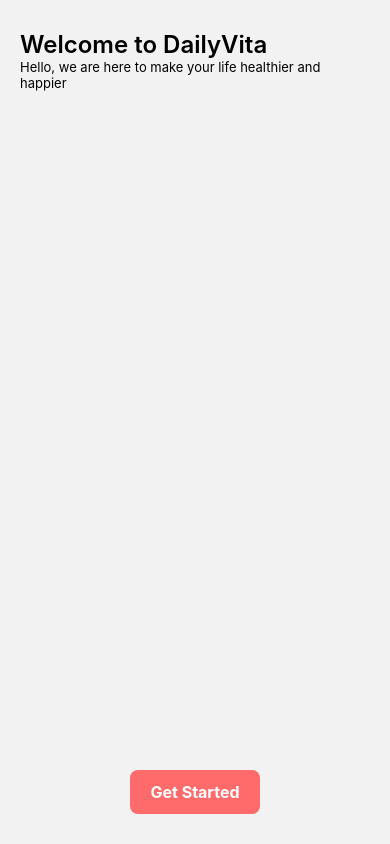
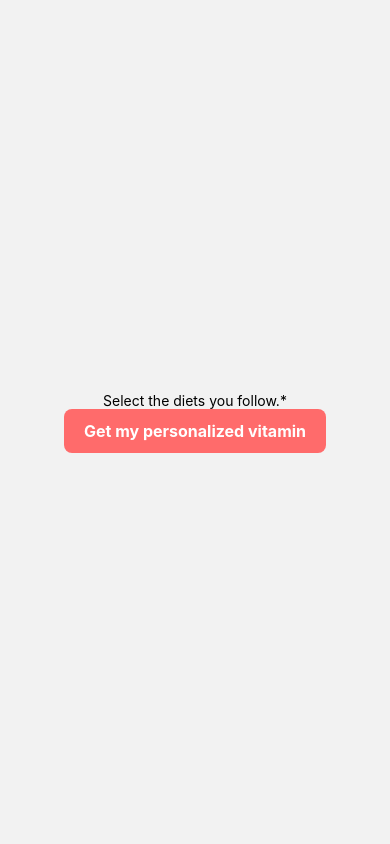
Before and after one commit to shyawn/State-Management, a React Native app: screen /Lifestyle in a window 390 px wide. Built offline with nearby package versions, Linux system fonts and the light colour scheme.

Commit message:
feat: create lifestyle page

```diff
--- a/App.tsx
+++ b/App.tsx
@@ -6,6 +6,7 @@
 import HealthConcern from './src/pages/HealthConcern';
 import Diet from './src/pages/Diet';
 import Allergies from './src/pages/Allergies';
+import Lifestyle from './src/pages/Lifestyle';
 
 function App(): React.JSX.Element {
   // type RootStackParamList = {
@@ -25,6 +26,7 @@
         <Stack.Screen name="HealthConcern" component={HealthConcern} />
         <Stack.Screen name="Diet" component={Diet} />
         <Stack.Screen name="Allergies" component={Allergies} />
+        <Stack.Screen name="Lifestyle" component={Lifestyle} />
       </Stack.Navigator>
     </NavigationContainer>
   );
--- /dev/null
+++ b/src/pages/Lifestyle.tsx
@@ -0,0 +1,17 @@
+import {View, Text} from 'react-native';
+import React from 'react';
+import {useNavigation} from '@react-navigation/native';
+import Button from '../components/Button';
+
+export default function Lifestyle() {
+  const navigation = useNavigation();
+  const handlePress = () => {
+    return navigation.navigate('Home');
+  };
+  return (
+    <View style={{flex: 1, alignItems: 'center', justifyContent: 'center'}}>
+      <Text>Select the diets you follow.*</Text>
+      <Button title="Get my personalized vitamin" onPress={handlePress} />
+    </View>
+  );
+}
```
